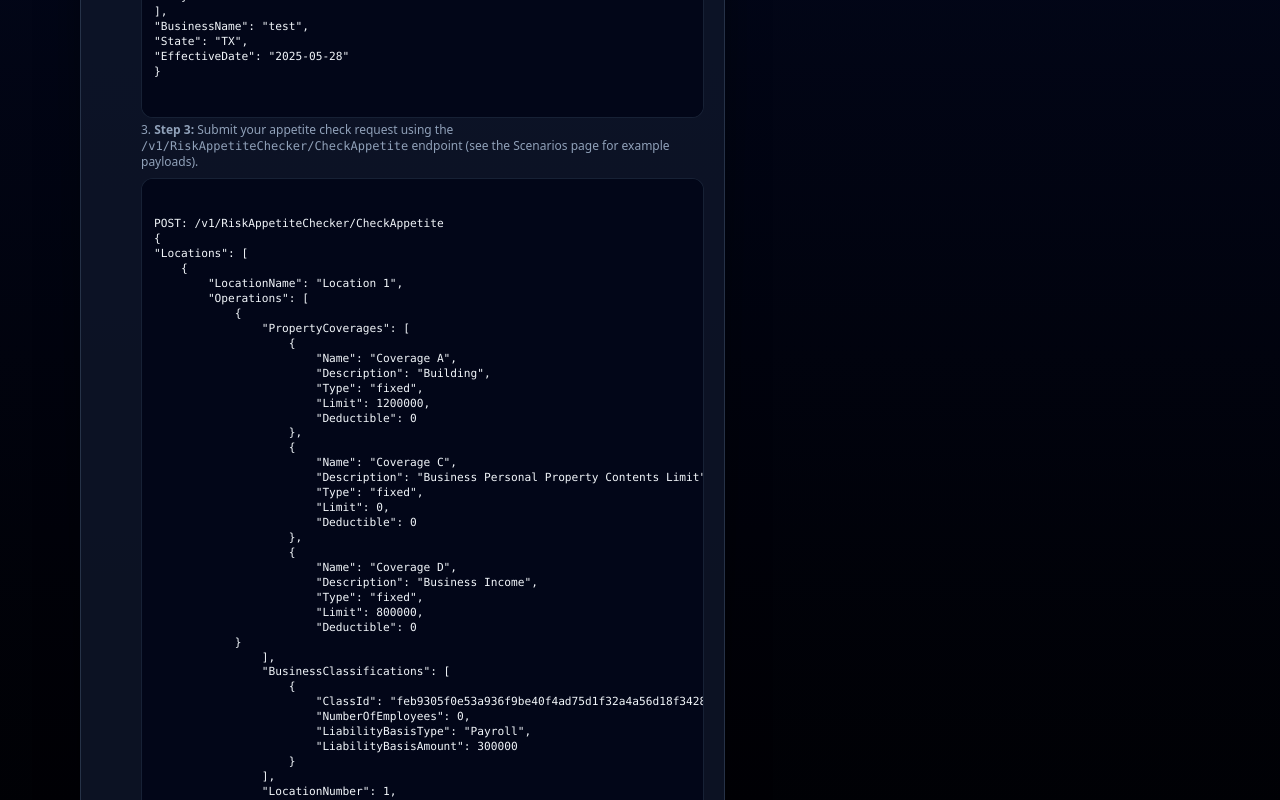
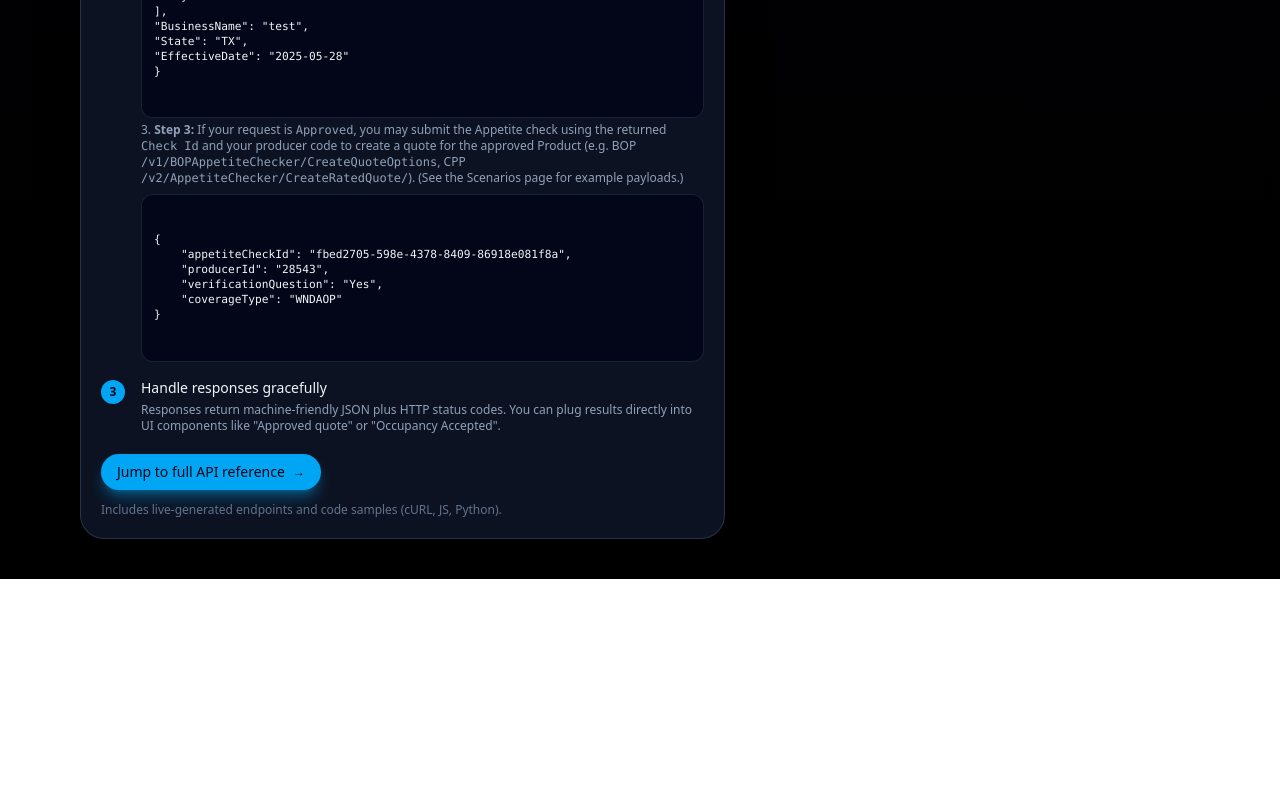
Before and after one commit to engineer-fortuitytech/vr-apidocs, an Angular app: page / in a window 1280 px wide. Shown: the part 2020-2820 px from the top of the page. After the commit the page ends 2599 px from the top, so only its background shows below. Built offline with nearby package versions, Linux system fonts and the light colour scheme.

Commit message:
feature: set to 3 steps for overview

```diff
--- a/src/app/components/overview/overview.html
+++ b/src/app/components/overview/overview.html
@@ -111,7 +111,7 @@
                                             </code>
                                         </pre>
                                     </li>
-                                    <li>
+                                    <!-- <li>
                                         <span class="font-semibold">Step 3:</span> Submit your appetite check request
                                         using the <span class="font-mono">/v1/RiskAppetiteChecker/CheckAppetite</span>
                                         endpoint (see the Scenarios page for example payloads).
@@ -121,9 +121,9 @@
                                             {{appetiteCheckSample}}
                                             </code>
                                         </pre>
-                                    </li>
+                                    </li> -->
                                     <li>
-                                        <span class="font-semibold">Step 4:</span> If your request is <span
+                                        <span class="font-semibold">Step 3:</span> If your request is <span
                                             class="font-mono">Approved</span>, you may submit the Appetite check using
                                         the returned <span class="font-mono">Check Id</span> and your producer code to
                                         create a quote for the approved Product (e.g. BOP <span
```
